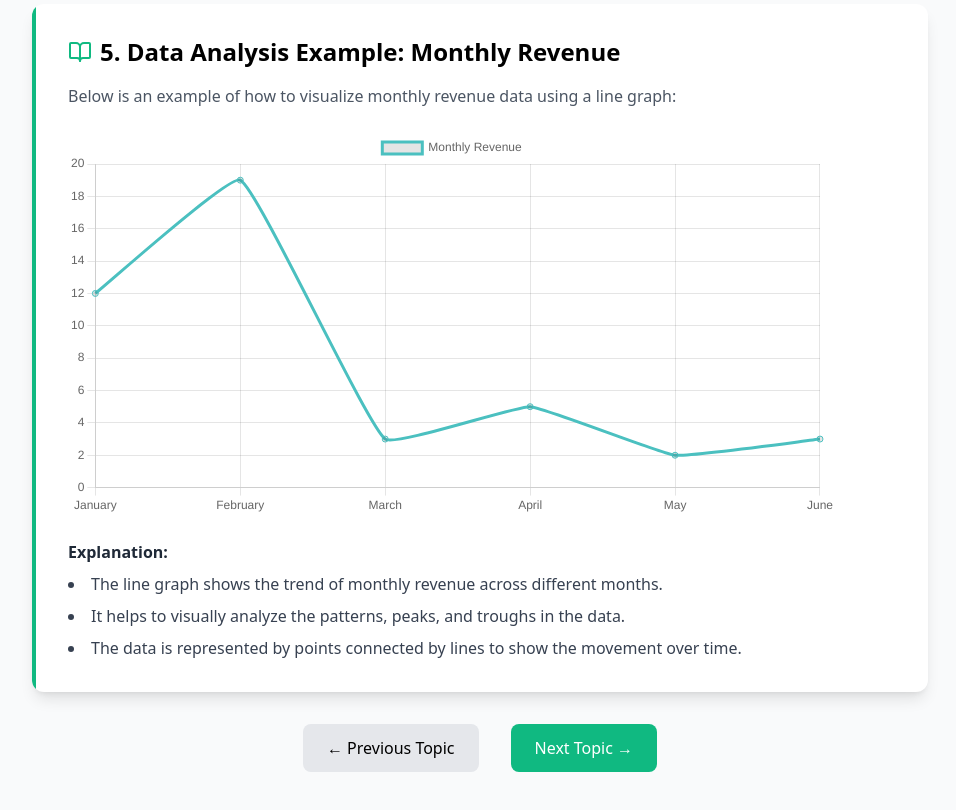
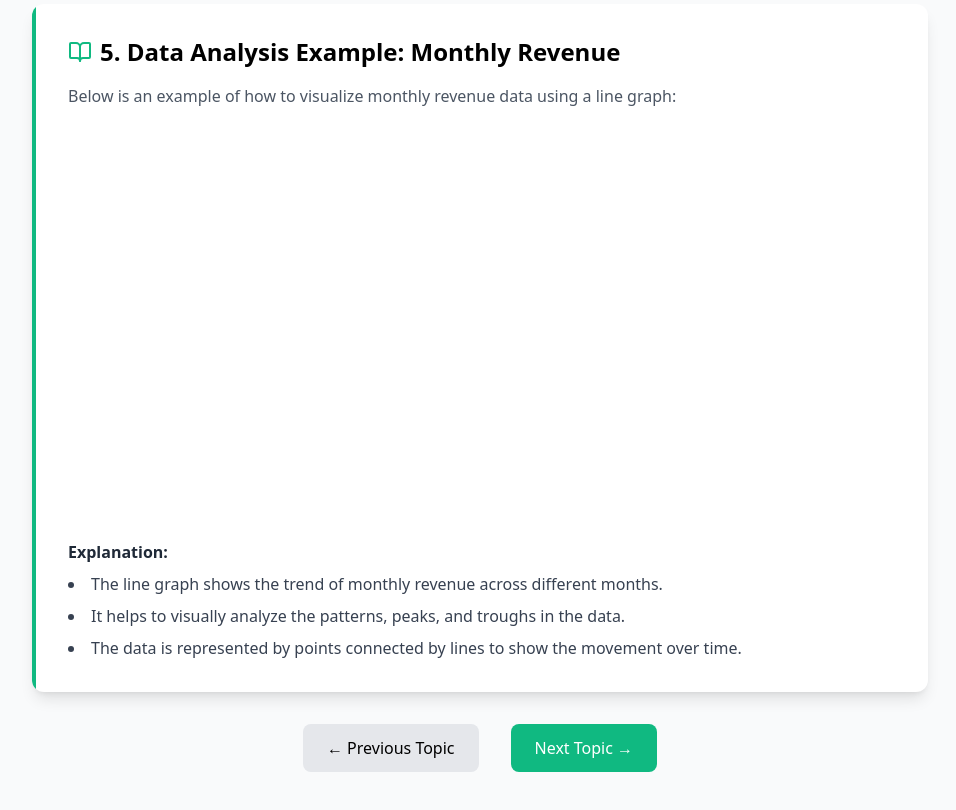
Before and after one commit to Tanmay-Joshi73/S4DS, a React (Vite) app in the folder Client/: page /resources/Data_Analysis in a window 1280 px wide. Shown: the part 1660-2470 px from the top of the page, without its empty margins (160-1116 px from the left). Built offline with nearby package versions, Linux system fonts and the light colour scheme.

Commit message:
some changed has done

```diff
--- a/Client/package.json
+++ b/Client/package.json
@@ -17,7 +17,7 @@
     "lucide-react": "^0.468.0",
     "monaco-editor": "^0.52.2",
     "react": "^18.3.1",
-    "react-chartjs-2": "^5.2.0",
+    "react-chartjs-2": "^5.3.0",
     "react-dom": "^18.3.1",
     "react-icons": "^5.4.0",
     "react-router": "^7.1.0",
--- a/Client/src/Basic/Data_Analysis.jsx
+++ b/Client/src/Basic/Data_Analysis.jsx
@@ -158,7 +158,7 @@ const Data_Analysis = () => {
                 Below is an example of how to visualize monthly revenue data using a line graph:
               </p>
               <div className="mb-6 h-96 w-full">
-                <Line data={data} options={options} />
+                {/* <Line data={data} options={options} /> */}
               </div>
               <h4 className="font-semibold text-gray-800 mb-2">Explanation:</h4>
               <ul className="list-disc list-inside text-gray-700 space-y-2">
--- a/Client/src/main.jsx
+++ b/Client/src/main.jsx
@@ -12,10 +12,10 @@ import App from './App.jsx';
 const MachineLearning_Page=lazy(()=> import('./Basic/MachineLearning.jsx'))
 const ResourcesPage=lazy(()=>import('./ResourcesPage.jsx'))
 const Basic=lazy(()=>import('./Basic/Basic.jsx'))
-const Data_Analysis=lazy(()=>import('./Basic/Data_Analysis.jsx'))
+// const Data_Analysis=lazy(()=>import('./Basic/Data_Analysis.jsx'))
 const Playground_Page=lazy(()=>import('./Playground/Playgroundd.jsx'))
 const RsvpForm=lazy(()=>import('./RSVP/RSVP.jsx'))
-// import Data_Analysis from './Basic/Data_Analysis.jsx';
+import Data_Analysis from './Basic/Data_Analysis.jsx';
 import { LayoutTemplate } from 'lucide-react';
 // Get the root element from your HTML
 const root = document.getElementById('root');
```
Also changed, not shown: 1 other file (tests, documents, lock files or other folders).
